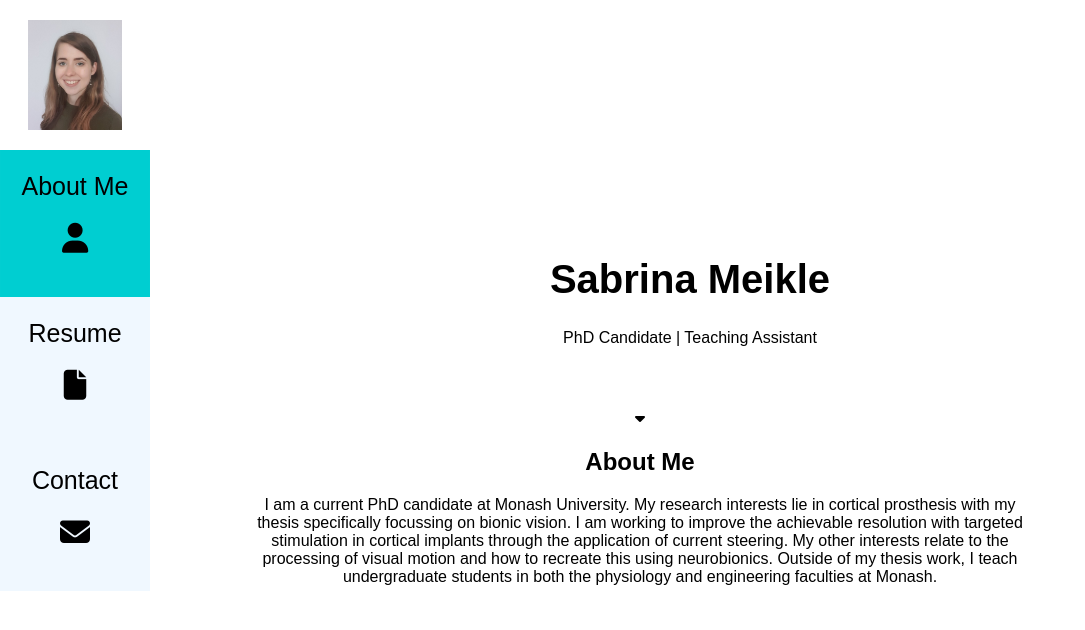
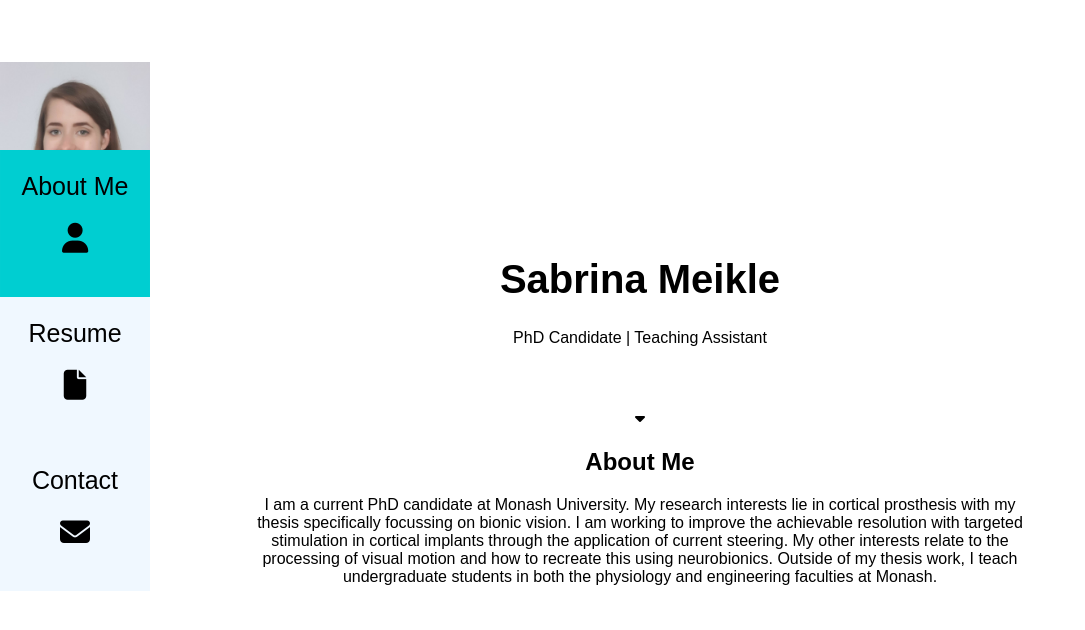
Before and after one commit to sabedaj/sabedaj.github.io, a plain HTML site: page index.html in a window 1280 px wide. Shown: the whole page, without its empty margins (0-1085 px from the left). Drawn offline with Linux system fonts and the light colour scheme.

Commit message:
picture position

```diff
--- a/style.css
+++ b/style.css
@@ -11,7 +11,6 @@ body, html {
 .header {
   padding: 30px ;
   text-align: center;
-  text-indent:+100px;
   background: #FFF;
   height: 200px;
   color: black;
@@ -25,8 +24,7 @@ body, html {
 img {
   /*background-color: #aaa;*/
   width: 150px;
-  height:150px;
-  padding: 20px;
+  height:300px;
   position: absolute;
   object-fit: contain;
   left: 0px;
```
